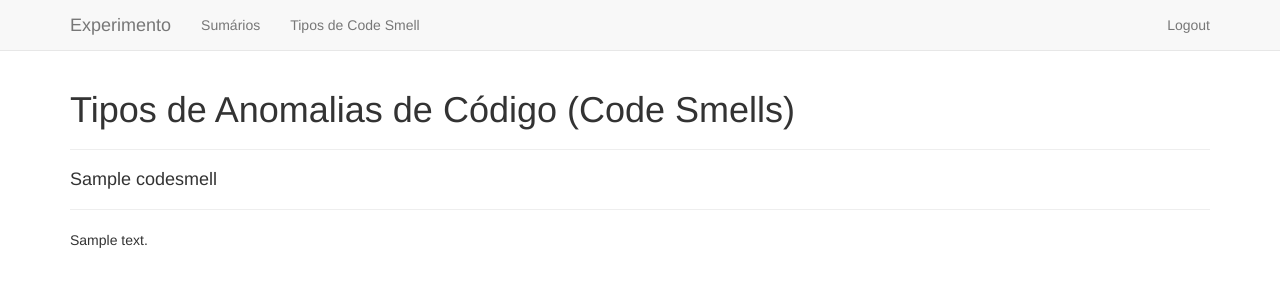
After one commit to diegocedrim/experimentos, a Django app: page /summaries/all_smells/ in a window 1280 px wide. The commit adds this page. Shown: the top 300 px of the page. Run offline with Django 3.2, Linux system fonts and the light colour scheme; a user stored in the database is signed in; tables that the repository leaves empty hold one stand-in row (values such as "Sample post"); some libraries are stand-ins or nearby versions.

Commit message:
página de smells

```diff
--- a/summaries/models.py
+++ b/summaries/models.py
@@ -136,6 +136,7 @@ class DesignPrinciple(models.Model):
 class DesignPrincipleInstance(models.Model):
     summary = models.ForeignKey(Summary, on_delete=models.CASCADE, blank=True, null=True)
     design_principle = models.ForeignKey(DesignPrinciple, on_delete=models.CASCADE)
+    reason = models.TextField(null=True, blank=True)
 
     def __str__(self):
         return self.design_principle.name
@@ -154,6 +155,7 @@ class NonFunctionalAttribute(models.Model):
 class NonFunctionalAttributeInstance(models.Model):
     summary = models.ForeignKey(Summary, on_delete=models.CASCADE, blank=True, null=True)
     non_functional_attribute = models.ForeignKey(NonFunctionalAttribute, on_delete=models.CASCADE)
+    reason = models.TextField(null=True, blank=True)
 
     def __str__(self):
         return self.non_functional_attribute.name
@@ -173,6 +175,7 @@ class DesignPatternInstance(models.Model):
     summary = models.ForeignKey(Summary, on_delete=models.CASCADE, blank=True, null=True)
     design_pattern = models.ForeignKey(DesignPattern, on_delete=models.CASCADE)
     elements_involved = models.TextField(default='')
+    reason = models.TextField(null=True, blank=True)
 
     def elements_list(self):
         return [i.strip() for i in self.elements_involved.split("\n")]
@@ -192,12 +195,12 @@ class SummaryAnswer(models.Model):
         ('2', 'Bastante Relevante'),
         ('3', 'Muito Relevante')
     )
-    agglomeration_rating = models.CharField(max_length=1, choices=IMPORTANCE, default='0', blank=True, null=True)
-    design_patterns_rating = models.CharField(max_length=1, choices=IMPORTANCE, default='0', blank=True, null=True)
-    smells_rating = models.CharField(max_length=1, choices=IMPORTANCE, default='0', blank=True, null=True)
-    design_principles_rating = models.CharField(max_length=1, choices=IMPORTANCE, default='0', blank=True, null=True)
-    examples_rating = models.CharField(max_length=1, choices=IMPORTANCE, default='0', blank=True, null=True)
-    non_functional_ratings = models.CharField(max_length=1, choices=IMPORTANCE, default='0', blank=True, null=True)
+    agglomeration_rating = models.CharField(max_length=1, choices=IMPORTANCE, default=None, blank=True, null=True)
+    design_patterns_rating = models.CharField(max_length=1, choices=IMPORTANCE, default=None, blank=True, null=True)
+    smells_rating = models.CharField(max_length=1, choices=IMPORTANCE, default=None, blank=True, null=True)
+    design_principles_rating = models.CharField(max_length=1, choices=IMPORTANCE, default=None, blank=True, null=True)
+    examples_rating = models.CharField(max_length=1, choices=IMPORTANCE, default=None, blank=True, null=True)
+    non_functional_ratings = models.CharField(max_length=1, choices=IMPORTANCE, default=None, blank=True, null=True)
 
     NAMES = {
         'agglomeration_rating': 'Aglomerações',
@@ -213,20 +216,6 @@ class SummaryAnswer(models.Model):
             if "_ratings" in prop and value is None:
                 return prop
         return None
-
-    def initialize_ratings(self):
-        if not self.agglomeration_rating:
-            self.agglomeration_rating = '0'
-        if not self.design_patterns_rating:
-            self.design_patterns_rating = '0'
-        if not self.smells_rating:
-            self.smells_rating = '0'
-        if not self.design_principles_rating:
-            self.design_principles_rating = '0'
-        if not self.examples_rating:
-            self.examples_rating = '0'
-        if not self.non_functional_ratings:
-            self.non_functional_ratings = '0'
 
     def __str__(self):
         return "Answer of %s to %s" % (self.user.username, self.summary.element_fqn)
--- a/summaries/static/summaries/js/summary_details.js
+++ b/summaries/static/summaries/js/summary_details.js
@@ -36,9 +36,10 @@ function setupRelevanceEvents() {
     var collapsable_panels = ['agg_collapse', 'anomalies_collapse', 'nonfunc_collapse',
         'dpatterns_collapse', 'design_collapse', 'examples_collapse'];
     for (var i = 0; i < collapsable_panels.length; i++) {
+        console.log(collapsable_panels[i]);
         $('#' + collapsable_panels[i]).on('show.bs.collapse', function (el) {
             var element_id = "#" + el.target.id;
-            $(element_id + " .radio-inline input[type=radio]").attr('checked', false);
+            $(element_id + " .radio-inline input[type=radio]").prop('required', true);
         });
     }
 }
--- /dev/null
+++ b/summaries/templates/summaries/all_smells.html
@@ -0,0 +1,24 @@
+{% extends 'base.html' %}
+{% load static %}
+
+{% block header %}
+<style>
+.smell-block {
+    padding-bottom: 20px;
+}
+</style>
+{% endblock %}
+
+{% block content %}
+<div class="page-header">
+    <h1>Tipos de Anomalias de Código (Code Smells)</h1>
+</div>
+
+{% for smell in smells %}
+<div class="smell-block">
+    <h4>{{ smell.name }}</h4>
+    <hr>
+    <p class="text-justify">{{ smell.description }}</p>
+</div>
+{% endfor %}
+{% endblock %}
--- a/summaries/urls.py
+++ b/summaries/urls.py
@@ -7,6 +7,7 @@ urlpatterns = [
     url(r'^$', views.index, name='index'),
     url(r'^finish/$', views.finish, name='finish'),
     url(r'^the_end/$', views.the_end, name='the_end'),
+    url(r'^all_smells/$', views.all_smells, name='all_smells'),
     url(r'^(?P<summary_id>[0-9]+)/$', views.details, name='details'),
     url(r'^(?P<summary_id>[0-9]+)/save/$', views.save, name='save'),
     url(r'^(?P<summary_id>[0-9]+)/save_smells_relevance/$', views.save_smells_relevance, name='save_smells_relevance'),
--- a/summaries/views.py
+++ b/summaries/views.py
@@ -47,6 +47,13 @@ def smells_relevance(request, summary_id):
 
 
 @login_required
+def all_smells(request):
+    smells = CodeSmell.objects.order_by('name')
+    context = {'smells': smells}
+    return render(request, 'summaries/all_smells.html', context)
+
+
+@login_required
 def save_smells_relevance(request, summary_id):
     user_subject = UserSubject.objects.get(user__id=request.user.id)
     # usuario encerrou o experimento, nao mostra nada
@@ -92,7 +99,7 @@ def details(request, summary_id):
                 instance.opinion = result[0].opinion
     else:
         answer = SummaryAnswer()
-    answer.initialize_ratings()
+
     opinions = CodeSmellOpinion.objects.all()
     summary.parse_agglomerations()
     context = {'summary': summary,
@@ -144,7 +151,8 @@ def save(request, summary_id):
             smell_answer.opinion = opinion
             smell_answer.save()
 
-    if summary.experiment.type.is_complete:
+    s_rating = answer.smells_rating
+    if summary.experiment.type.is_complete and s_rating is not None and s_rating != '0':
         return HttpResponseRedirect(reverse('summaries:smells_relevance', kwargs={'summary_id': summary_id}))
     else:
         return HttpResponseRedirect(reverse('summaries:index'))
--- a/templates/base.html
+++ b/templates/base.html
@@ -52,11 +52,12 @@
                 <span class="icon-bar"></span>
                 <span class="icon-bar"></span>
             </button>
-            <a class="navbar-brand" href="#">Experimento</a>
+            <a class="navbar-brand" href="{% url 'summaries:index'%}">Experimento</a>
         </div>
         <div id="navbar" class="navbar-collapse collapse">
             <ul class="nav navbar-nav">
                 <li><a href="{% url 'summaries:index'%}">Sumários</a></li>
+                <li><a target="smells_page" href="{% url 'summaries:all_smells'%}">Tipos de Code Smell</a></li>
             </ul>
             <ul class="nav navbar-nav navbar-right">
                 <li><a href="{% url 'logout' %}">Logout</a></li>
```
Also changed, not shown: summaries/templates/summaries/detail.html (+24 -11 lines), summaries/migrations/0011_auto_20170410_1836.py (added), summaries/migrations/0012_auto_20170410_1843.py (added), 3 other files.
